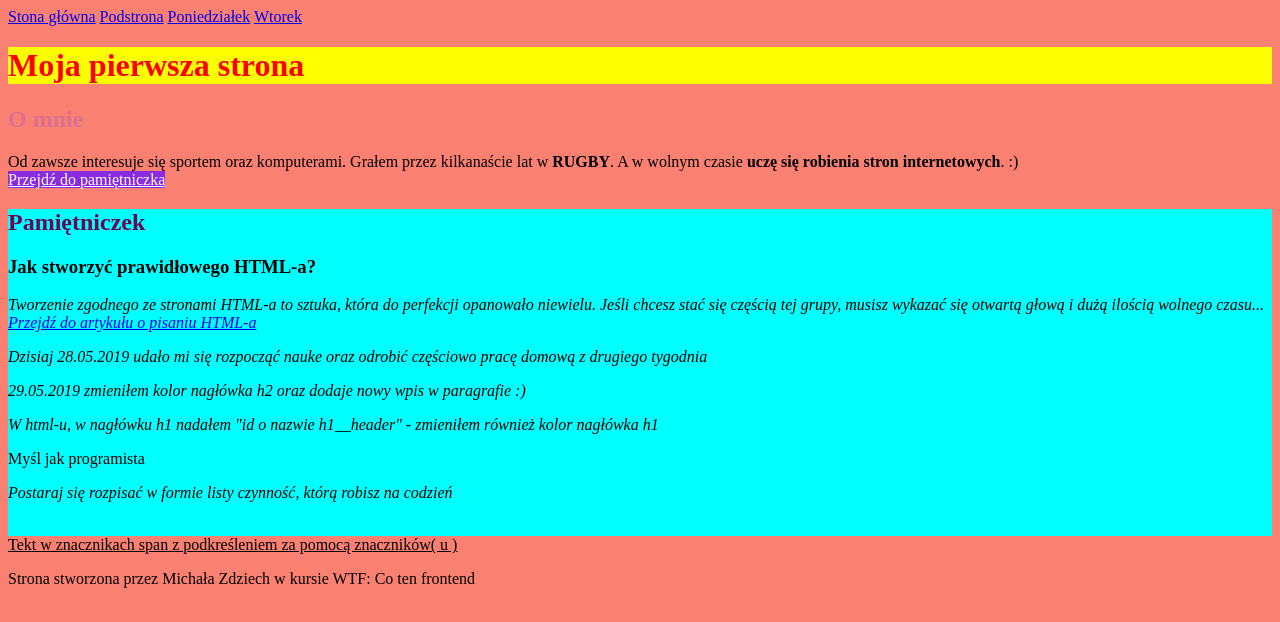
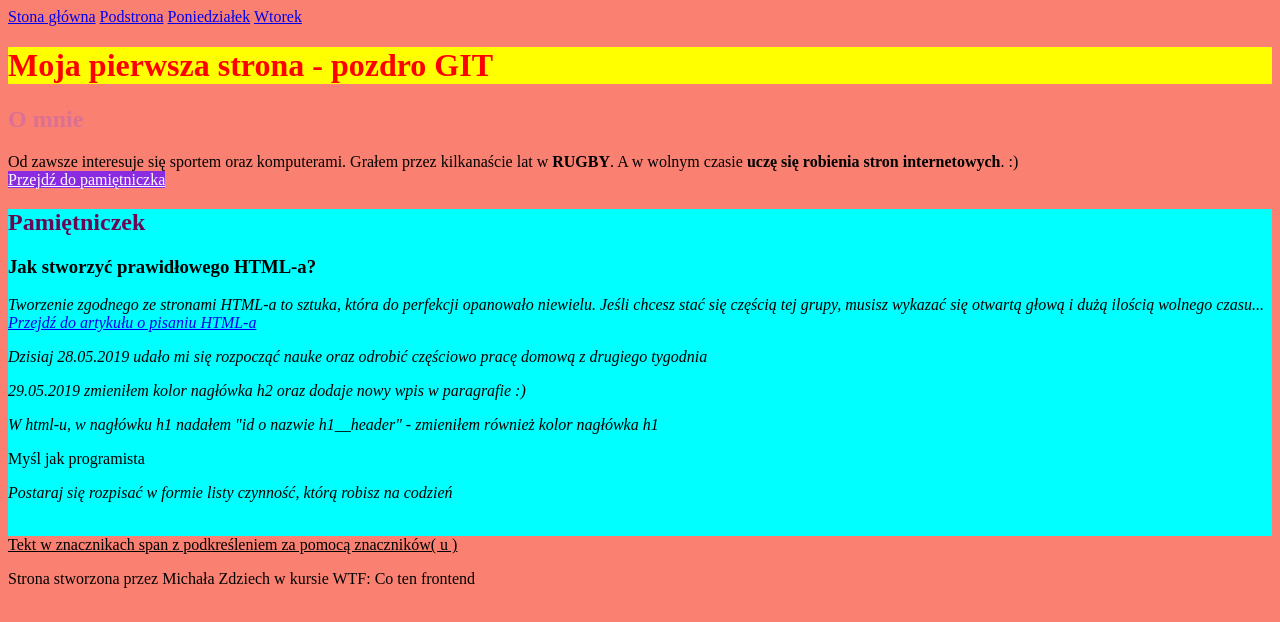
Before and after one commit to mICH-C4C/homepage, a plain HTML site: page index.html in a window 1280 px wide. Drawn offline with Linux system fonts and the light colour scheme.

Commit message:
new heading

```diff
--- a/index.html
+++ b/index.html
@@ -5,7 +5,7 @@
   <meta charset="UTF-8">
   <meta name="viewport" content="width=device-width, initial-scale=1.0">
   <meta http-equiv="X-UA-Compatible" content="ie=edge">
-  <title>Podstrona-poniedziałek</title>
+  <title>Co ten frontend</title>
   <link href="style.css" rel="stylesheet" type="text/css" />
 </head>
 
@@ -20,7 +20,7 @@
   <main id="main">
 
     <header id="header">
-      <h1 class="heading">Moja pierwsza strona</h1>
+      <h1 class="heading">Moja pierwsza strona - pozdro GIT</h1>
     </header>
 
     <section>
```
